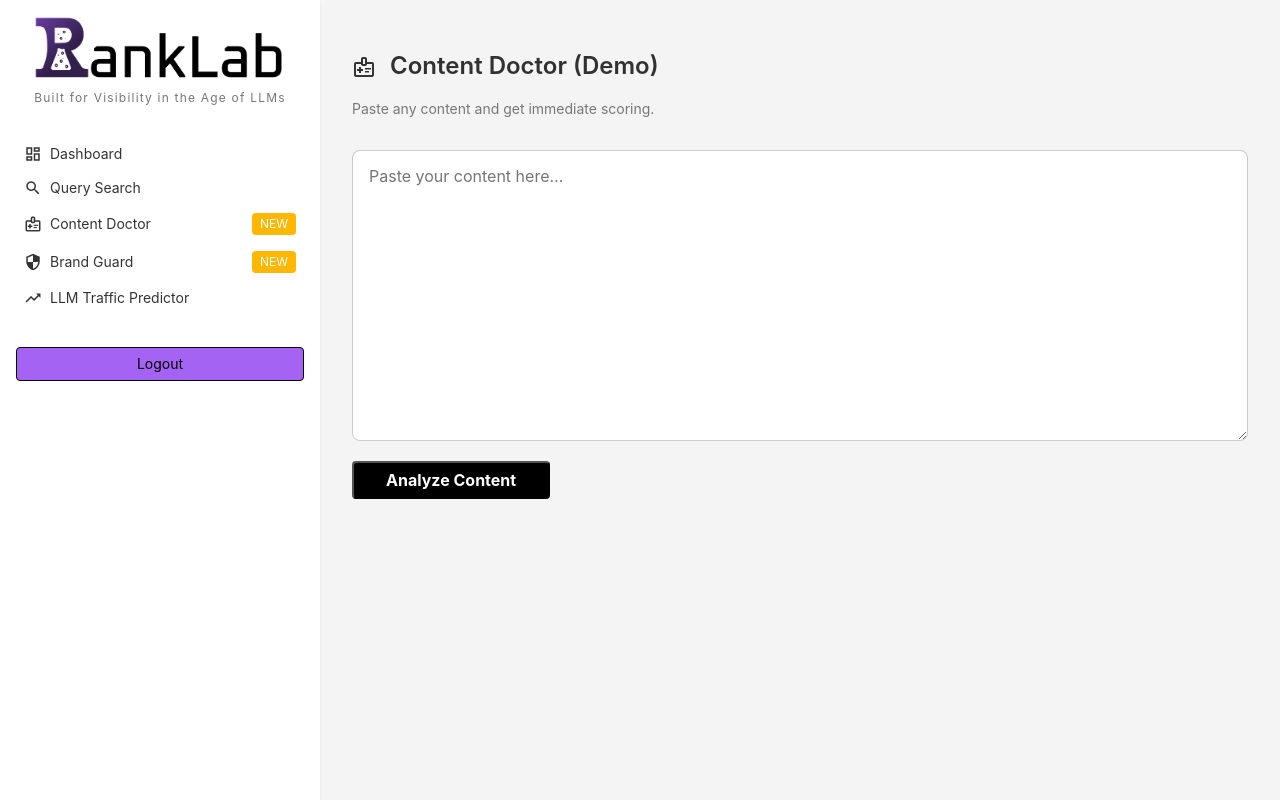
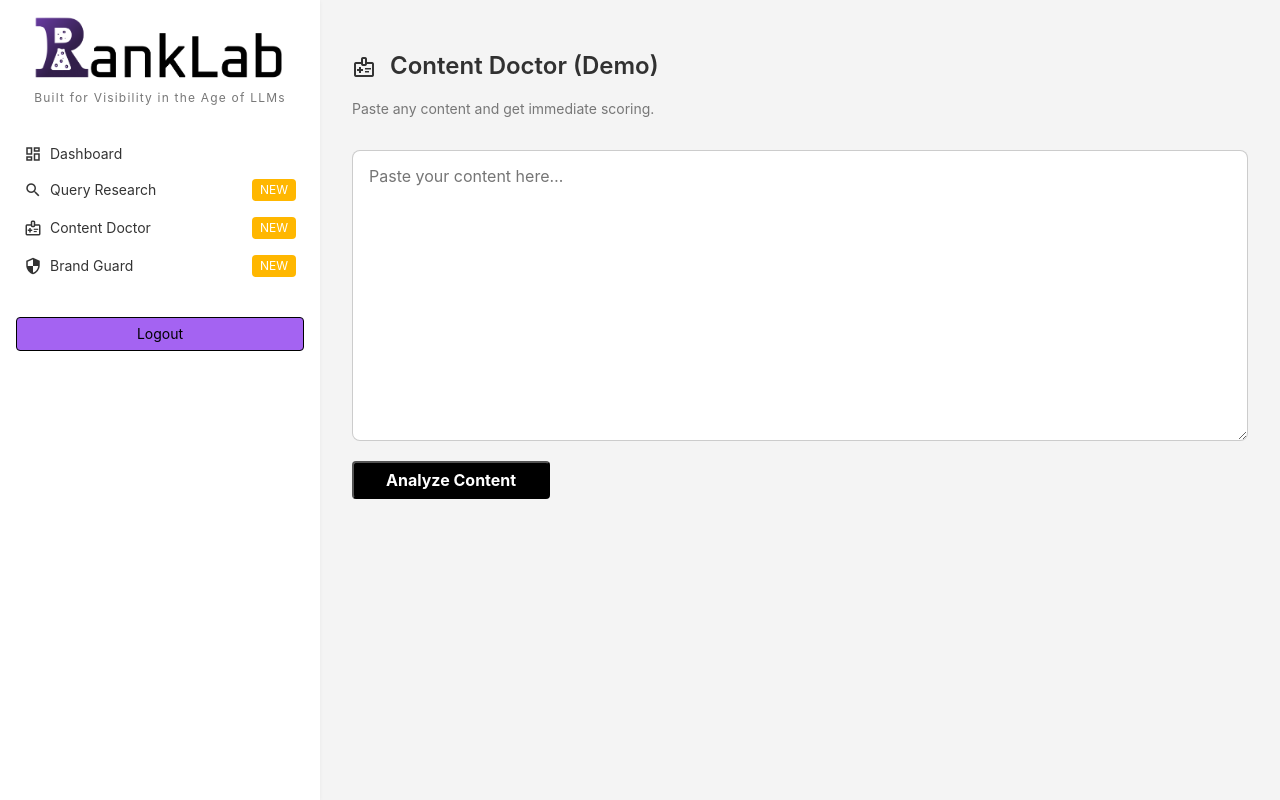
Before and after one commit to RankLab-AI/ranklab-alpha, a FastAPI app: page /content-doctor in a window 1280 px wide. Run offline with FastAPI, Linux system fonts and the light colour scheme; parts of the project's set-up code (start-up, migrations or seed data) failed here and were passed over.

Commit message:
chore: adds badge to query research tool as well

```diff
--- a/app/templates/partials/sidebar.html
+++ b/app/templates/partials/sidebar.html
@@ -1,4 +1,3 @@
-<!-- File: app/templates/partials/sidebar.html -->
 <aside class="sidebar w6 bg-white pa3 shadow-card" style="width: 320px; min-height: 100vh; min-width: 18rem;">
   <div class="mb4 tc">
     <img src="/static/img/logo.png" class="h3 center" alt="RankLab AI Logo" />
@@ -12,9 +11,12 @@
         Dashboard
       </a>
 
-      <a href="/query-search" class="db pa2 black-80 hover-bg-light-gray br2 flex items-center">
-        <span class="material-icons-outlined mr2 v-mid">search</span>
-        Query Search
+      <a href="/query-search" class="db pa2 black-80 hover-bg-light-gray br2 flex justify-between items-center">
+        <span class="flex items-center">
+          <span class="material-icons-outlined mr2 v-mid">search</span>
+          Query Research
+        </span>
+        <span class="ml2 bg-gold white f7 br2 ph2 pv1">NEW</span>
       </a>
 
     <a href="/content-doctor" class="db pa2 black-80 hover-bg-light-gray br2 flex justify-between items-center">
@@ -34,12 +36,6 @@
     </a>
 
 
-    <!-- New Traffic Predictor link -->
-    <a href="/traffic-predictor" class="db pa2 black-80 hover-bg-light-gray br2 flex items-center">
-      <span class="material-icons-outlined mr2 v-mid">trending_up</span>
-      LLM Traffic Predictor
-    </a>
-
     <form action="/logout" method="post" class="mt4">
       <button type="submit" class="f6 link dim br2 ba ph3 pv2 mb2 dib w-100 bg-light-purple">
         Logout
```
